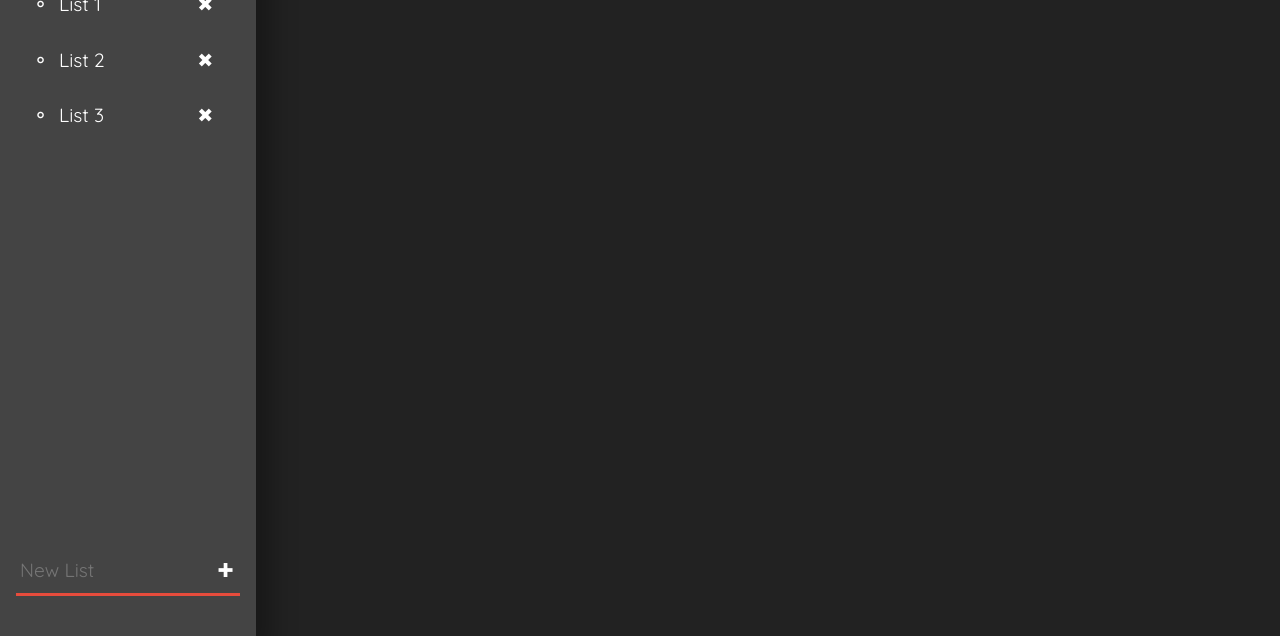
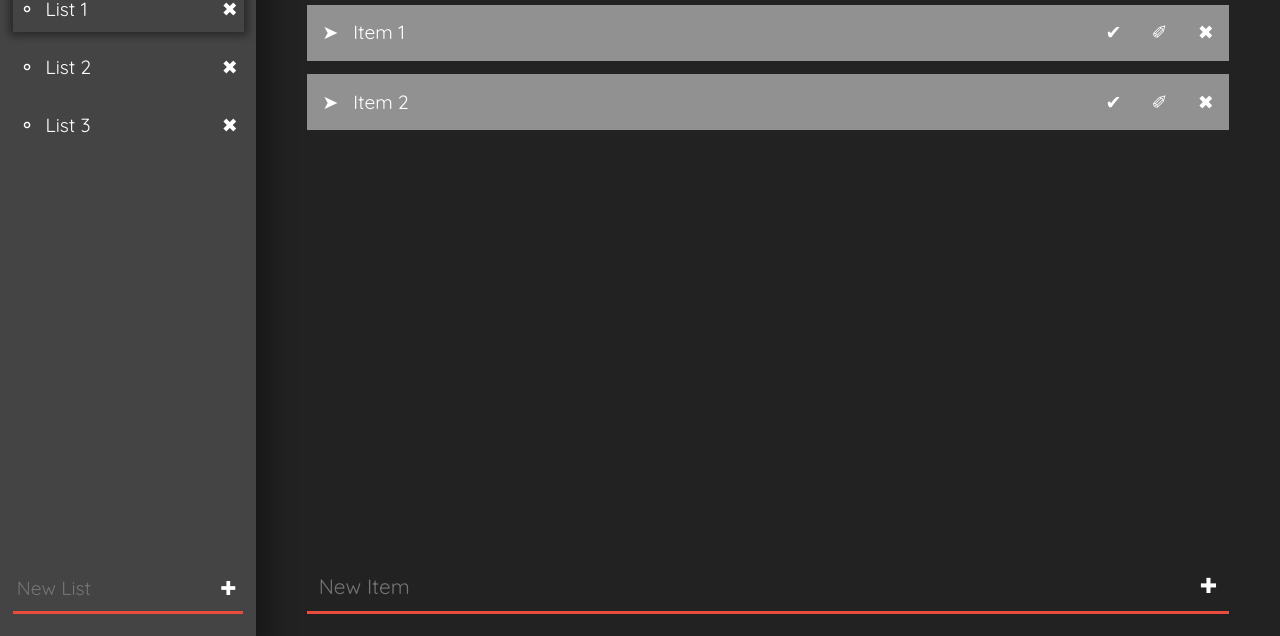
Before and after one commit to Nikerino/NikoTool, an Electron app: page index.html in a window 1280 px wide. Shown: the part 164-800 px from the top of the page. Drawn offline with nearby package versions, Linux system fonts and the light colour scheme.

Commit message:
Added menu content features and draggable list items

```diff
--- a/app.js
+++ b/app.js
@@ -2,8 +2,6 @@
 // Personal planner application
 
 function loadList( list ) {
-
-
 
 }
 
@@ -17,4 +15,6 @@ $( ".list" ).on( "click", function() {
 	$( ".selected-list" ).removeClass( "selected-list" );
 	$( this ).addClass( "selected-list" );
 
+	loadList( $( this ) );
+
 } )
--- /dev/null
+++ b/draggable.js
@@ -0,0 +1,55 @@
+const draggables = document.querySelectorAll( ".draggable" );
+const container = document.querySelector( ".draggable-container" );
+
+draggables.forEach( draggable => {
+
+	draggable.addEventListener( "dragstart", () => {
+		draggable.classList.add( "dragging" );
+	} )
+
+	draggable.addEventListener( "dragend", () => {
+		draggable.classList.remove( "dragging" );
+	} )
+
+} )
+
+container.addEventListener( "dragover", e => {
+
+	e.preventDefault();
+
+	const nextElement = getElementAfterCursor( e.clientY );
+	const dragging = document.querySelector( ".dragging" );
+
+	if ( nextElement == null ) {
+		container.appendChild( dragging );
+	}
+	else {
+		container.insertBefore( dragging, nextElement );
+	}
+
+} )
+
+function getElementAfterCursor( y ) {
+
+	const draggableElements = container.querySelectorAll( ".draggable:not(.dragging)" );
+
+	let closest_element = document.querySelector( "dragging" );
+	let closest_offset = Number.NEGATIVE_INFINITY;
+
+	draggableElements.forEach( element => {
+
+		let box = element.getBoundingClientRect();
+		let offset = y - box.top - box.height / 2
+
+		if ( offset < 0 ) {
+			if ( offset > closest_offset ) {
+				closest_element = element;
+				closest_offset = offset;
+			}
+		}
+
+	} )
+
+	return closest_element;
+
+}
--- a/index.html
+++ b/index.html
@@ -6,7 +6,8 @@
 
 		<title>Niko Tool</title>
 		<link rel="stylesheet" href="theme.css">
-		<link rel="stylesheet" href="styles.css">
+		<link rel="stylesheet" href="menu.css">
+		<link rel="stylesheet" href="menu_contents.css">
 		<link href="https://fonts.googleapis.com/css2?family=Quicksand&display=swap" rel="stylesheet">
 
 	</head>
@@ -18,10 +19,10 @@
 		<div class="menu" >
 
 			<div class="lists">
-				<div class="list selected-list" id="todo-list"><span>&nbsp To-Do List</span></div>
-				<div class="list" id="list1"><span>&nbsp List 1</span><div>&#x2716</div></div>
-				<div class="list" id="list2"><span>&nbsp List 2</span><div>&#x2716</div></div>
-				<div class="list" id="list3"><span>&nbsp List 3</span><div>&#x2716</div></div>
+				<div class="list" name="To-Do List"><span>&nbsp To-Do List</span></div>
+				<div class="list selected-list" name="List 1"><span>&nbsp List 1</span><div>&#x2716</div></div>
+				<div class="list" name="List 2"><span>&nbsp List 2</span><div>&#x2716</div></div>
+				<div class="list" name="List 3"><span>&nbsp List 3</span><div>&#x2716</div></div>
 			</div>
 
 			<div class="lists-add-wrapper">
@@ -33,6 +34,37 @@
 
 		<div class="menu-contents" >
 
+			<div class="contents-wrapper">
+
+				<h1 class="contents-head">Name of List</h1>
+
+				<div class="contents-list draggable-container">
+
+					<div class="list-item draggable" draggable="true">
+						<span class="list-item-prefix">&#x27A4</span>
+						<span class="list-item-text">Item 1</span>
+						<span class="list-item-complete">&#x2714</span>
+						<span class="list-item-edit">&#x2710</span>
+						<span class="list-item-delete">&#x2716</span>
+					</div>
+
+					<div class="list-item draggable" draggable="true">
+						<span class="list-item-prefix">&#x27A4</span>
+						<span class="list-item-text">Item 2</span>
+						<span class="list-item-complete">&#x2714</span>
+						<span class="list-item-edit">&#x2710</span>
+						<span class="list-item-delete">&#x2716</span>
+					</div>
+
+				</div>
+
+				<div class="list-item-add-wrapper">
+					<input type="text" class="list-item-add" placeholder="New Item">
+					<span>&#x271A</span>
+				</div>
+
+			</div>
+
 		</div>
 
 	</body>
@@ -40,5 +72,6 @@
 	<script>window.jQuery = window.$ = require('./node_modules/jquery/dist/jquery.js');</script>
     <script src="node_modules/bootstrap/dist/js/bootstrap.js"></script>
     <script src="app.js"></script>
+    <script src="draggable.js"></script>
 
 </html>
--- a/styles.css
+++ b/menu.css
@@ -3,10 +3,6 @@
 	margin: 0;
 	font-family: 'Quicksand', sans-serif;
 	color: white;
-}
-
-body {
-	box-sizing: border-box;
 }
 
 .titlebar {
@@ -29,13 +25,11 @@ body {
 	background-color: #444;
 	box-shadow: 0 0 1.5rem 1rem rgba( 0, 0, 0, 0.3 );
 	overflow: hidden;
-
-	padding: 1.25%;
 	padding-top: 2.5%;
 }
 
 .list {
-	width: 90%;
+	width: 95%;
 	height: 7.5%;
 	transition-duration: 0.3s;
 
@@ -98,13 +92,14 @@ body {
 }
 
 .lists-add-wrapper {
-	width: 100%;
+	width: 90%;
 	border: none;
 	border-bottom: 0.2rem solid #e74c3c;
 	background: none;
 
 	display: flex;
 	margin-top: 15%;
+	margin-left: 5%;
 }
 
 .lists-add-wrapper span {
--- /dev/null
+++ b/menu_contents.css
@@ -0,0 +1,130 @@
+.menu-contents {
+	width: 80%;
+	height: 94%;
+	position: absolute;
+	top: 6%;
+	left: 20%;
+	justify-content: center;
+	align-items: center;
+}
+
+.contents-wrapper {
+	position: absolute;
+	top: 5%;
+	left: 5%;
+	width: 90%;
+	height: 92.5%;
+}
+
+.contents-head {
+	height: 10%;
+	width: 100%;
+	display: flex;
+	align-items: center;
+	border-bottom: 0.2rem solid #e74c3c;
+}
+
+.contents-list {
+	height: 80%;
+	width: 100%;
+}
+
+.list-item {
+	height: 10%;
+	width: 100%;
+
+	display: flex;
+	align-items: center;
+
+	margin-top: 1.5%;
+
+	background: rgba( 255, 255, 255, 0.5 );
+
+	cursor: grab;
+}
+
+.list-item * {
+	font-size: 1.2rem;
+
+	display: flex;
+	align-items: center;
+}
+
+.list-item-prefix {
+	height: 100%;
+	width: 5%;
+	justify-content: center;
+}
+
+.list-item-text {
+	height: 100%;
+	width: 80%;
+}
+
+.list-item-complete {
+	height: 100%;
+	width: 5%;
+	justify-content: center;
+}
+
+.list-item-edit {
+	height: 100%;
+	width: 5%;
+	justify-content: center;
+}
+
+.list-item-delete {
+	height: 100%;
+	width: 5%;
+	justify-content: center;
+}
+
+.list-item-complete:hover {
+	cursor: grab;
+	color: #e74c3c;
+}
+
+.list-item-edit:hover {
+	cursor: grab;
+	color: #e74c3c;
+}
+
+.list-item-delete:hover {
+	cursor: grab;
+	color: #e74c3c;
+}
+
+.list-item-add-wrapper {
+	height: 7.5%;
+	width: 100%;
+	border: none;
+	border-bottom: 0.2rem solid #e74c3c;
+
+	display: flex;
+	justify-content: center;
+	align-items: center;
+	padding-left: 1.25%;
+	padding-right: 1.25%;
+}
+
+.list-item-add-wrapper * {
+	font-size: 1.3rem;
+	display: flex;
+	align-items: center;
+}
+
+.list-item-add {
+	width: 90%;
+	height: 100%;
+
+	background: none;
+	border: none;
+
+	outline: none;
+}
+
+.list-item-add-wrapper span {
+	width: 10%;
+	height: 100%;
+	justify-content: flex-end;
+}
```
